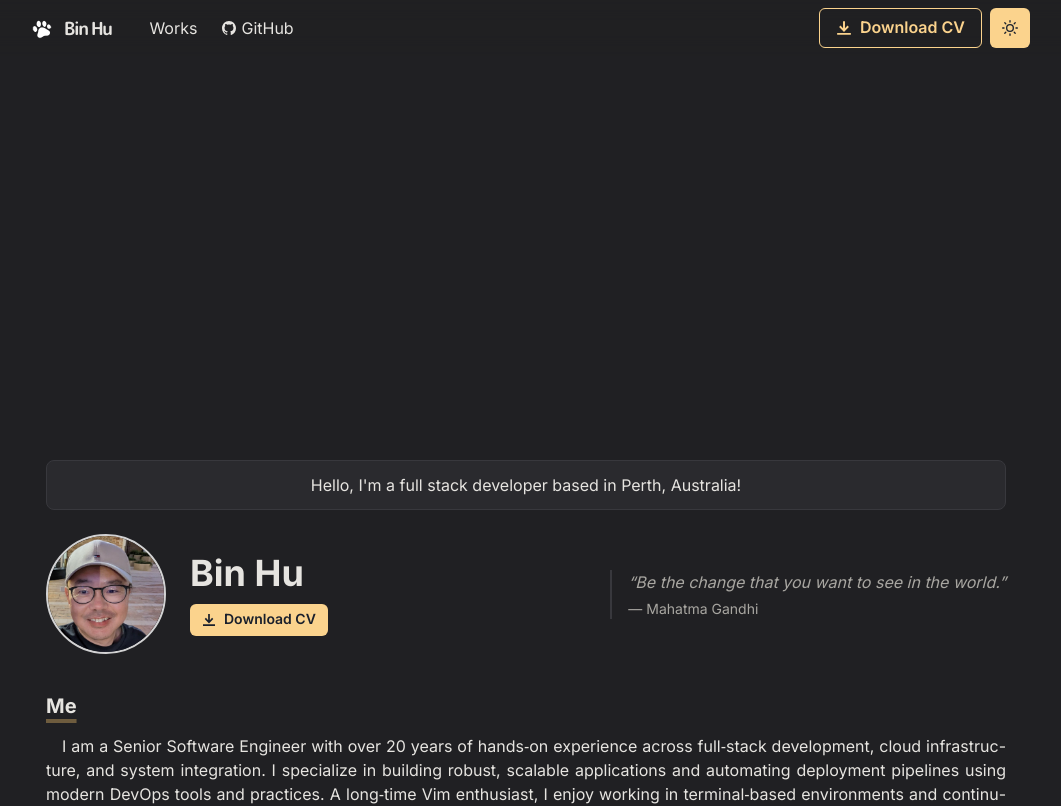
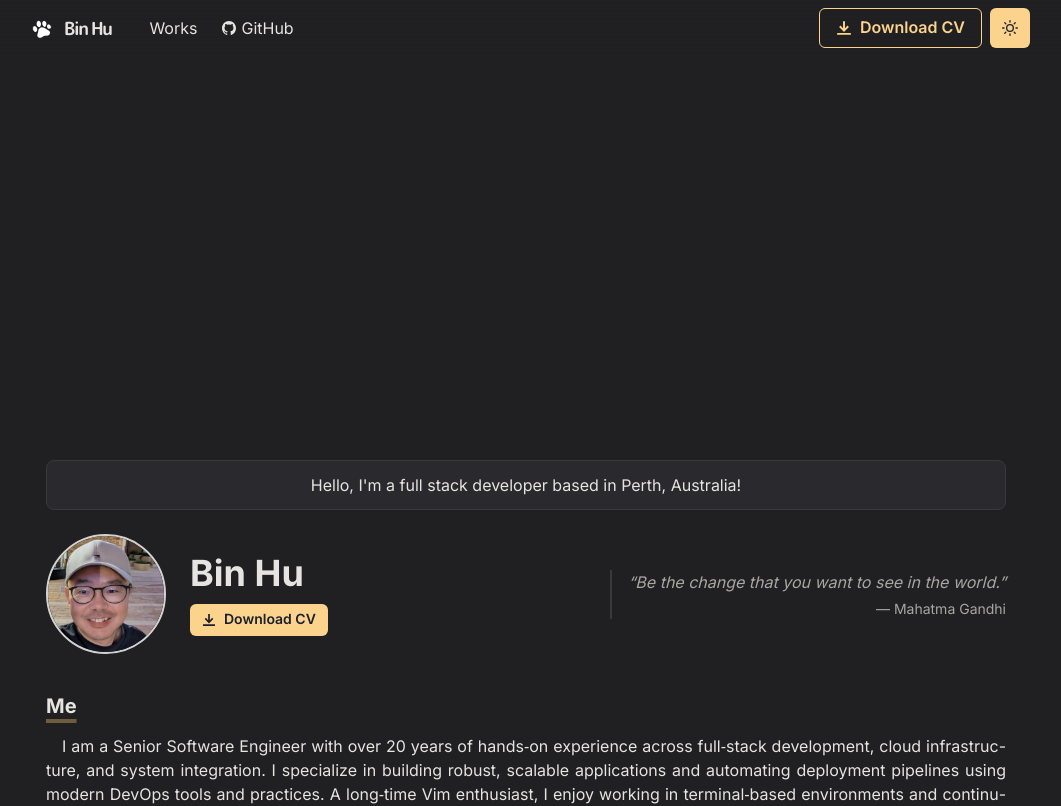
Before and after one commit to elithrade/elithrade-homepage, a Next.js app: page / in a window 1280 px wide. Shown: the top 806 px of the page, without its empty margins (114-1175 px from the left). Built offline with nearby package versions, Linux system fonts and the light colour scheme; no server answers.

Commit message:
change quote section max width

```diff
--- a/next.config.ts
+++ b/next.config.ts
@@ -2,7 +2,9 @@ import type { NextConfig } from 'next'
 
 const nextConfig: NextConfig = {
   reactStrictMode: true,
-  output: 'standalone'
+  output: 'standalone',
+  // Stop `next dev` writing AGENTS.md whenever an AI coding agent starts it.
+  agentRules: false
 }
 
 export default nextConfig
--- a/pages/index.tsx
+++ b/pages/index.tsx
@@ -91,7 +91,10 @@ const Page = ({ buildYear, quote }: PageProps) => {
           </Box>
           <Box
             as="figure"
-            maxW="28rem"
+            // Shrinks to the quote, so the right-aligned author sits under the
+            // end of it rather than at the far edge on a phone.
+            w="fit-content"
+            maxW="36rem"
             ml={{ md: 'auto' }}
             mt={{ base: 6, md: 0 }}
             pl={4}
@@ -101,7 +104,13 @@ const Page = ({ buildYear, quote }: PageProps) => {
             <Text as="blockquote" fontStyle="italic" color="text-muted">
               &ldquo;{quote.text}&rdquo;
             </Text>
-            <Text as="figcaption" fontSize="sm" color="text-muted" mt={1}>
+            <Text
+              as="figcaption"
+              fontSize="sm"
+              color="text-muted"
+              mt={1}
+              textAlign="right"
+            >
               {/* The ZenQuotes attribution is in the footer. */}
               &mdash; {quote.author}
             </Text>
```
